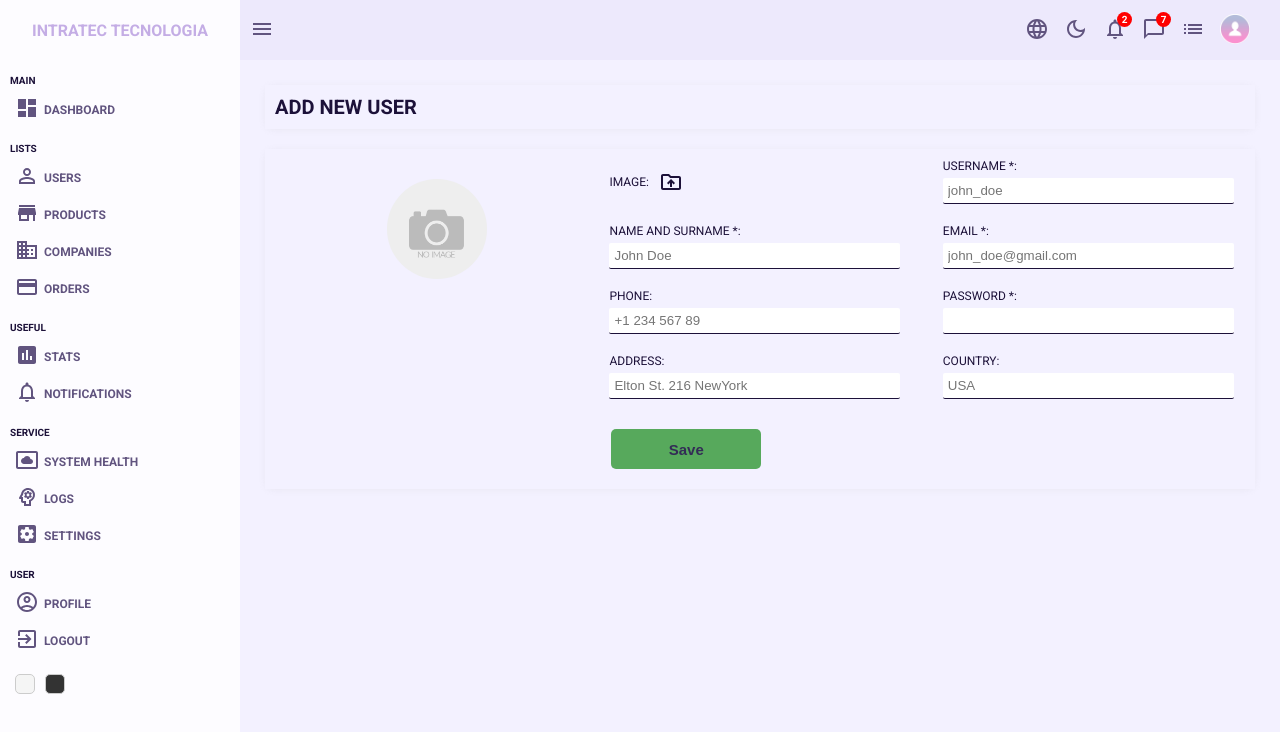
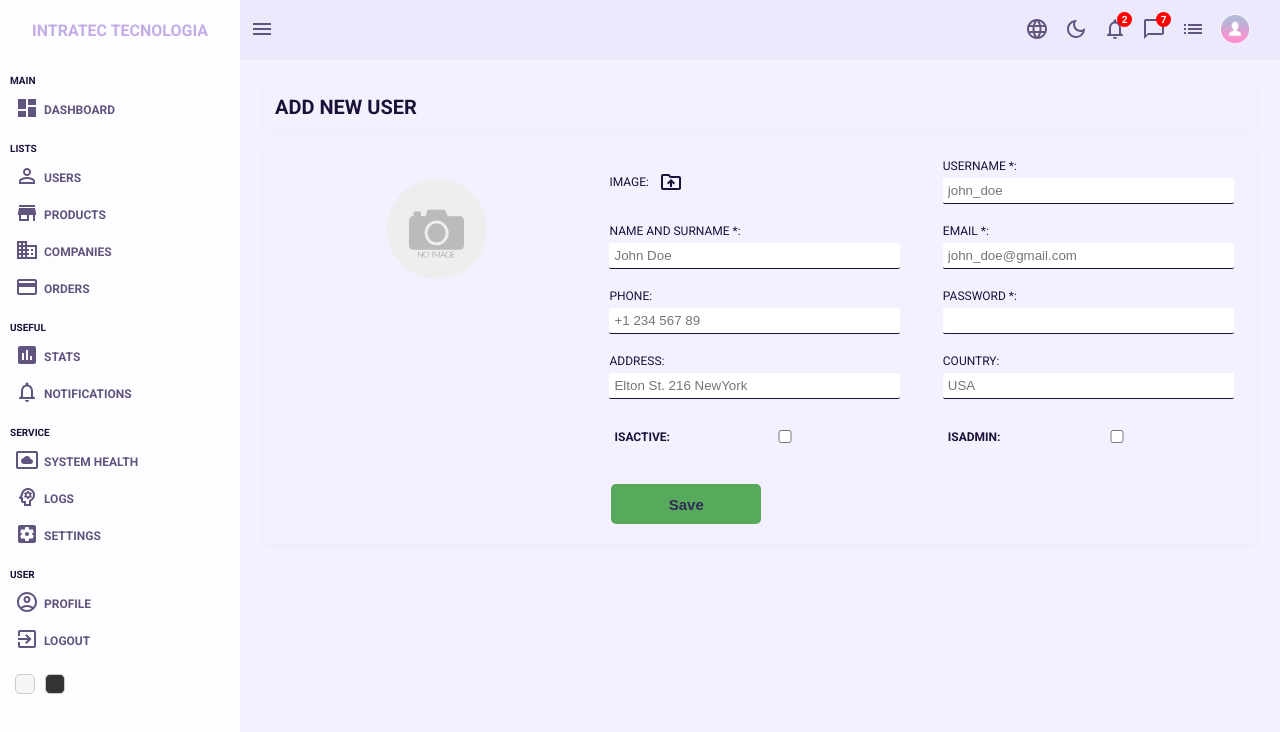
Before and after one commit to valdir-ti/intratec-web, a React (Create React App) app: page /users/new in a window 1280 px wide. Shown: the top 732 px of the page. Built offline with nearby package versions, Linux system fonts and the light colour scheme; no server answers; sample sign-in values are in the browser's storage.

Commit message:
feat: add chackbox on form

```diff
--- a/src/components/New/index.tsx
+++ b/src/components/New/index.tsx
@@ -196,8 +196,8 @@ const New = ({ inputs, title}: INew) => {
                             </S.BottomRightFormInputContainer>
 
                             {inputs.map((input: any, index: number) => (
-                                <S.BottomRightFormInputContainer key={index}>
-                                    <S.BottomRightFormLabel>{input.label}:</S.BottomRightFormLabel>
+                                <S.BottomRightFormInputContainer key={index} className={input.containerClass}>
+                                    <S.BottomRightFormLabel htmlFor={input.id} className={input.labelClass}>{input.label}:</S.BottomRightFormLabel>
                                     <S.BottomRightFormInput
                                         id={input.id}
                                         type={input.type}
@@ -205,6 +205,7 @@ const New = ({ inputs, title}: INew) => {
                                         onChange={handleInput}
                                         value={isEditing ? data[input.id] : ""}
                                         autoComplete="off"
+                                        className={input.inputClass}
                                     />
                                 </S.BottomRightFormInputContainer>
                             ))}
--- a/src/components/New/styles.ts
+++ b/src/components/New/styles.ts
@@ -59,6 +59,18 @@ export const BottomRightForm = styled.form`
     }
     @media only screen and (max-width: 280px) {
         align-items: flex-start;
+    }
+    & .checkboxContainer {
+        display: flex;
+        align-items: center;
+        height: 35px;
+    }
+    & .checkboxLabel{
+        font-weight: bold;
+        margin-left: 5px;
+    }
+    & .checkboxInput{
+        margin: 0;
     }
 `
 export const BottomRightFormInputContainer = styled.div`
--- a/src/formSource.js
+++ b/src/formSource.js
@@ -40,6 +40,22 @@ export const userInputs = [
     type: "text",
     placeholder: "USA",
   },
+  {
+    id: "isActive",
+    label: "isActive",
+    type: "checkbox",
+    containerClass: "checkboxContainer",
+    labelClass: "checkboxLabel",
+    inputClass: "checkboxInput",
+  },
+  {
+    id: "isAdmin",
+    label: "isAdmin",
+    type: "checkbox",
+    containerClass: "checkboxContainer",
+    labelClass: "checkboxLabel",
+    inputClass: "checkboxInput",
+  },
 ];
 export const productInputs = [
   {
```
